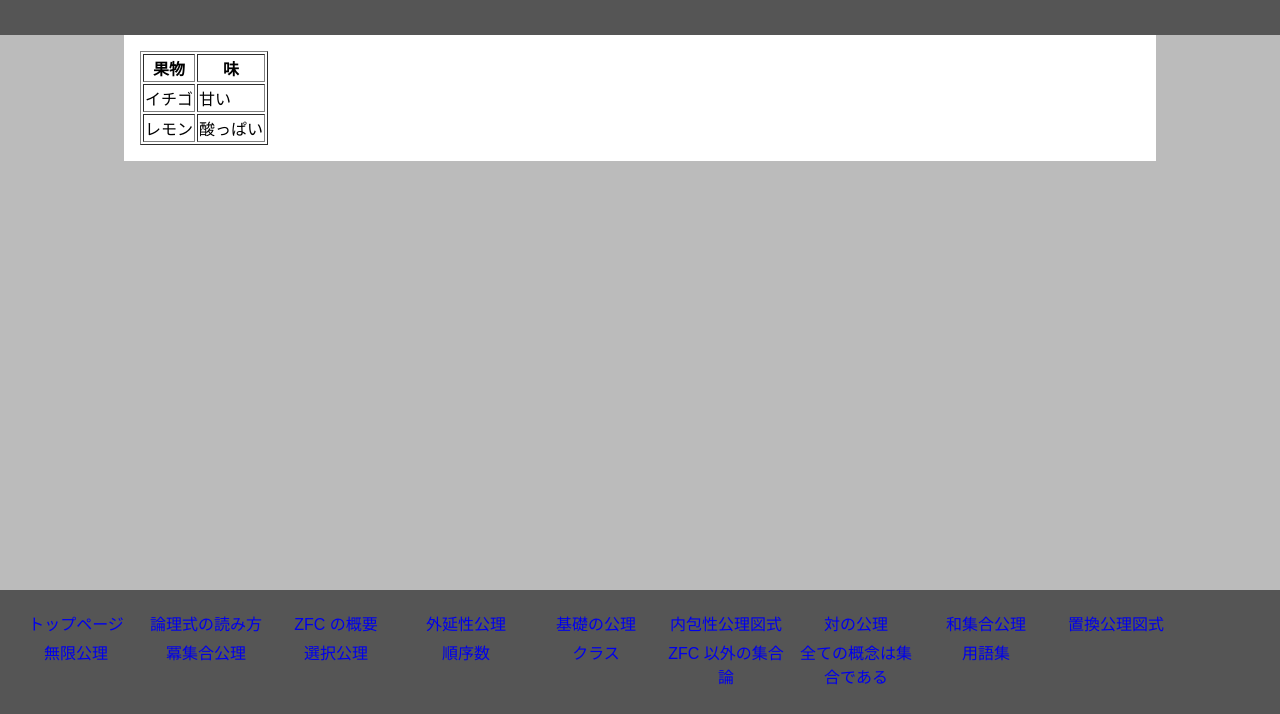
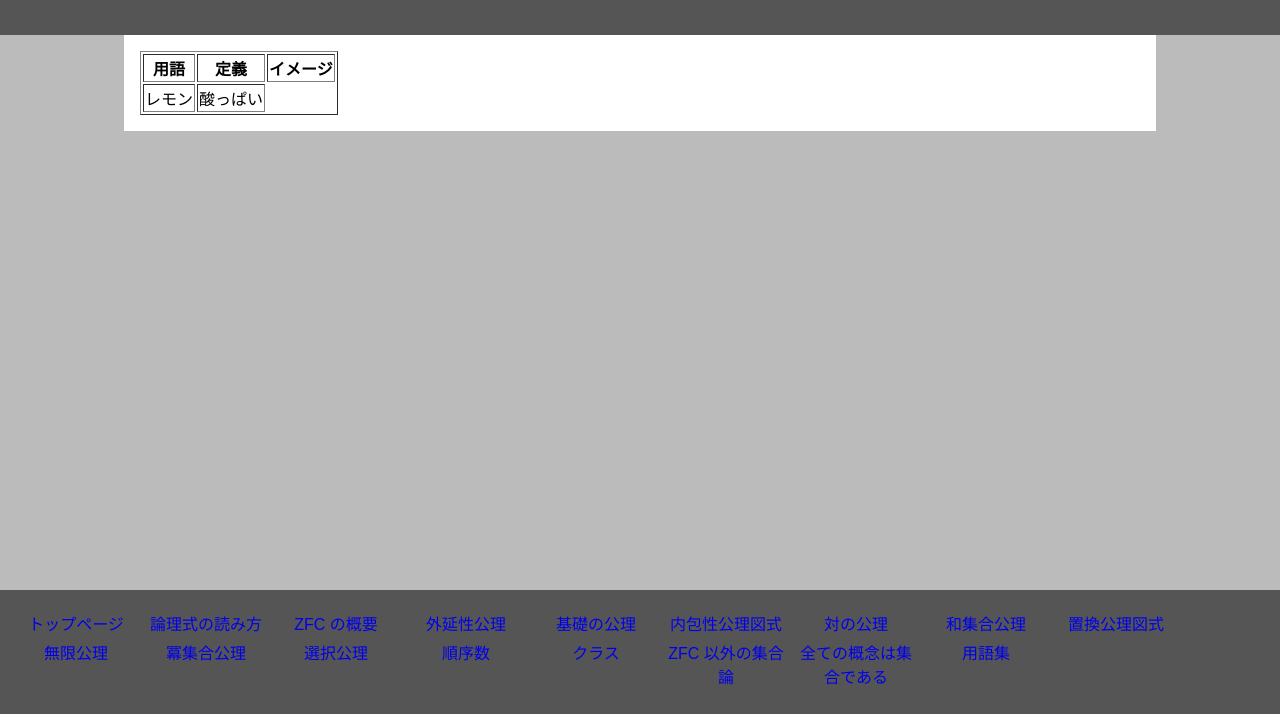
Before and after one commit to s2209/s2209.github.io, a plain HTML site: page dictionary.html in a window 1280 px wide. Shown: the part 86-800 px from the top of the page. Drawn offline with nearby package versions, Linux system fonts and the light colour scheme.

Commit message:
Update dictionary.html

```diff
--- a/dictionary.html
+++ b/dictionary.html
@@ -17,11 +17,13 @@
   <section>
     <table border="1">
   <tr>
-    <th>果物</th><th>味</th>
+    <th>用語</th><th>定義</th><th>イメージ</th>
   </tr>
+      <!--
   <tr>
-    <td>イチゴ</td><td>甘い</td>
+    <td></td><td></td><td></td>
   </tr>
+      -->
   <tr>
     <td>レモン</td><td>酸っぱい</td>
   </tr>
```
